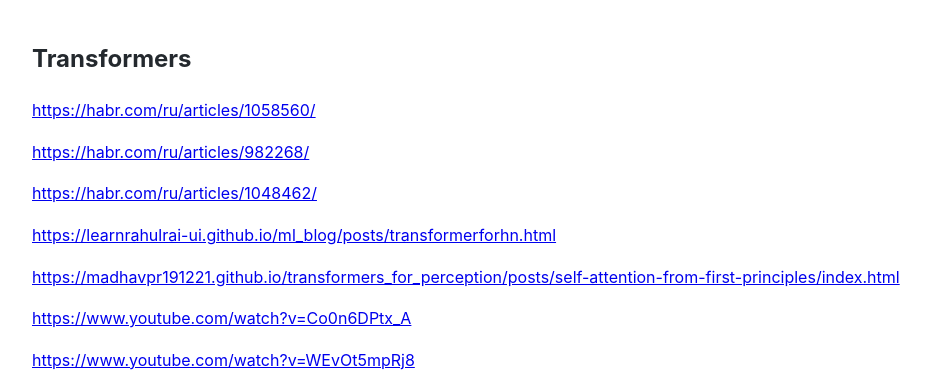
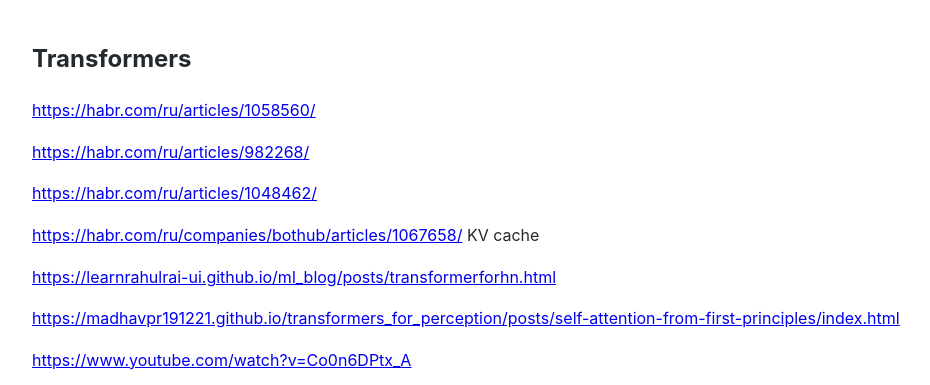
Before and after one commit to Michael-Lubinsky/michael-lubinsky.github.com, a Jekyll site: the page built from ml/transformer.md, in a window 1280 px wide and 900 px high, cut to the strip 0-385 px from the top of the window. Shown: the whole strip, without its empty margins (158-1088 px from the left). Built offline with Jekyll 4.4.1, drawn with Linux system fonts in a browser that asks for light colours; our own code applies the rules of GitHub Pages for plain Markdown files.

Commit message:
Add KV cache link to transformer documentation

```diff
--- a/ml/transformer.md
+++ b/ml/transformer.md
@@ -5,6 +5,8 @@
 <https://habr.com/ru/articles/982268/>
 
 <https://habr.com/ru/articles/1048462/>
+
+<https://habr.com/ru/companies/bothub/articles/1067658/> KV cache
 
 <https://learnrahulrai-ui.github.io/ml_blog/posts/transformerforhn.html>
 
```
